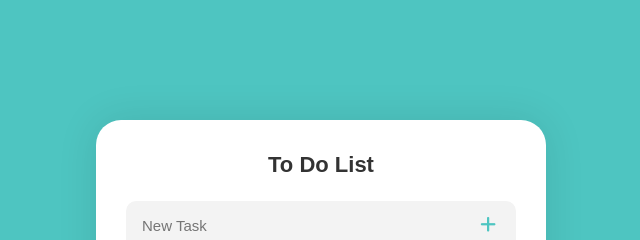
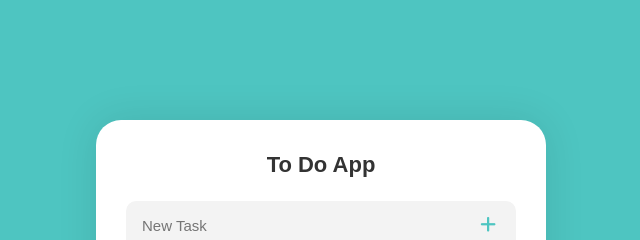
Before and after one commit to gbura/vue-todo-app, a Vue app: page / in a window 1280 px wide. Shown: the top 240 px of the page, without its empty margins (319-959 px from the left). Built offline with nearby package versions, Linux system fonts and the light colour scheme.

Commit message:
change names of components

```diff
--- a/src/components/Task.vue
+++ b/src/components/Task.vue
@@ -1,17 +1,15 @@
 <template>
 	<div class="container">
 		<div class="task">
-			<the-header></the-header>
-			<the-form></the-form>
+			<the-header>To Do App</the-header>
+			<TheForm />
 			<div class="task-items">
 				<ul>
-					<task-item :task="task" v-for="task in tasks" :key="task.id" @complete-task="completeTask(task)"> </task-item>
+					<TaskItem :task="task" v-for="task in tasks" :key="task.id" @complete-task="completeTask(task)" />
 				</ul>
 			</div>
-			<clear-buttons
-				@clear-completed="$emit('clear-completed')"
-				@clear-all-tasks="$emit('clear-all-tasks')"></clear-buttons>
-			<pending-tasks :pendingTasks="countPendingTasks"></pending-tasks>
+			<ClearButtons @clear-completed="$emit('clear-completed')" @clear-all-tasks="$emit('clear-all-tasks')" />
+			<PendingTasks :pendingTasks="countPendingTasks" />
 		</div>
 	</div>
 </template>
--- a/src/components/TheHeader.vue
+++ b/src/components/TheHeader.vue
@@ -1,6 +1,6 @@
 <template>
 	<div class="title">
-		<h1>To Do List</h1>
+		<h1><slot></slot></h1>
 	</div>
 </template>
 
```
